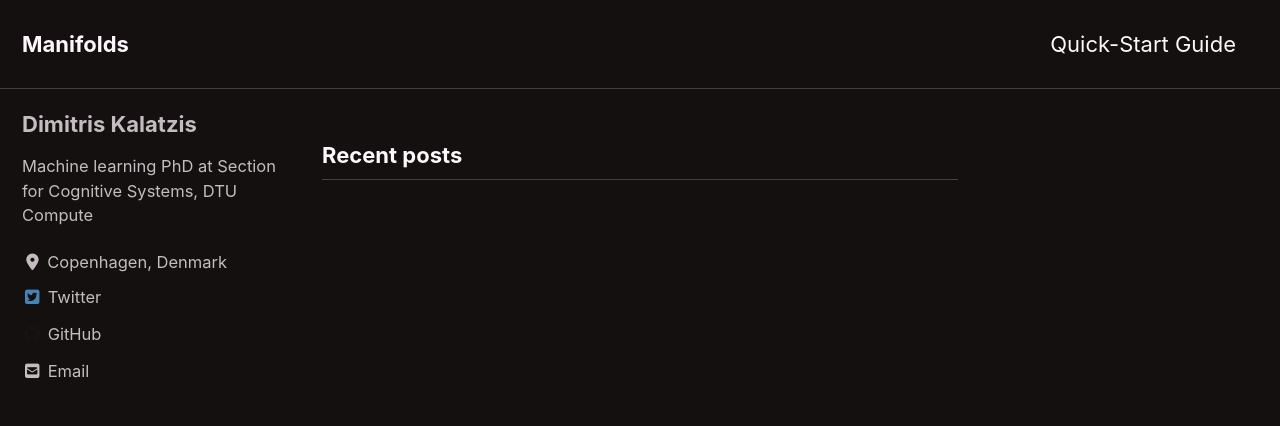
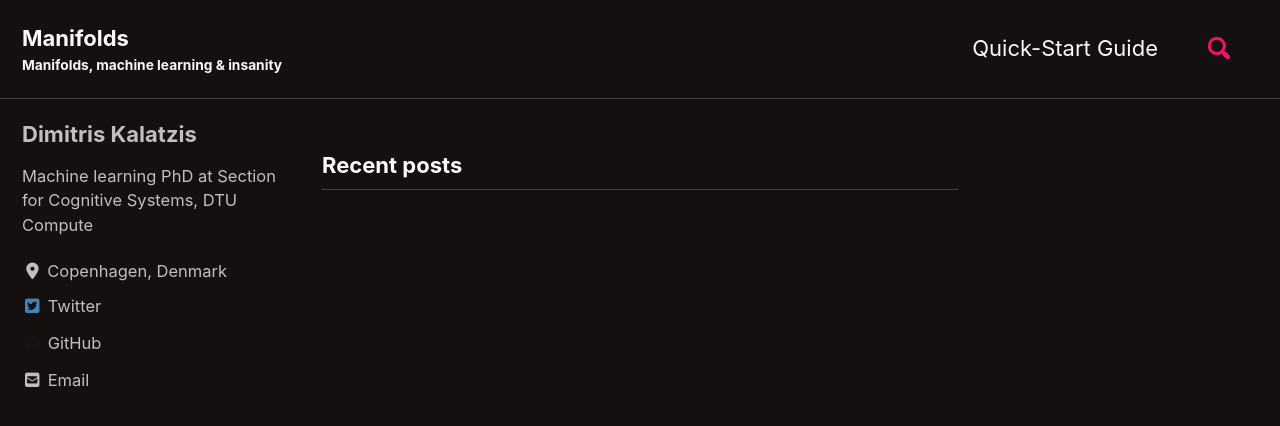
Before and after one commit to dimkal89/dimkal89.github.io, a Jekyll site: the page built from index.html, in a window 1280 px wide and 900 px high. Shown: the top 426 px of the window. Built offline with Jekyll 4.4.1, drawn with Linux system fonts in a browser that asks for light colours; cached includes are drawn as plain includes; nearby versions of some CDN libraries; the list of posts is cut into pages by our own code.

```diff
--- a/_config.yml
+++ b/_config.yml
@@ -18,7 +18,7 @@ minimal_mistakes_skin    : "neon" # "air", "aqua", "contrast", "dark", "dirt", "
 locale                   : "en-US"
 title                    : "Manifolds"
 title_separator          : "-"
-subtitle                 : # site tagline that appears below site title in masthead
+subtitle                 : "Manifolds, machine learning & insanity"
 name                     : "Dimitris Kalatzis"
 description              : "An amazing website."
 url                      : # the base hostname & protocol for your site e.g. "https://mmistakes.github.io"
@@ -51,7 +51,7 @@ reCaptcha:
   secret                 :
 atom_feed:
   path                   : # blank (default) uses feed.xml
-search                   : # true, false (default)
+search                   : true # false (default)
 search_full_content      : # true, false (default)
 search_provider          : # lunr (default), algolia, google
 algolia:
```
Also changed, not shown: 4 other files.
